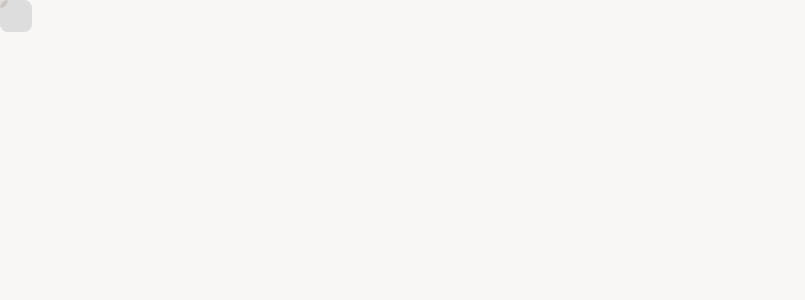
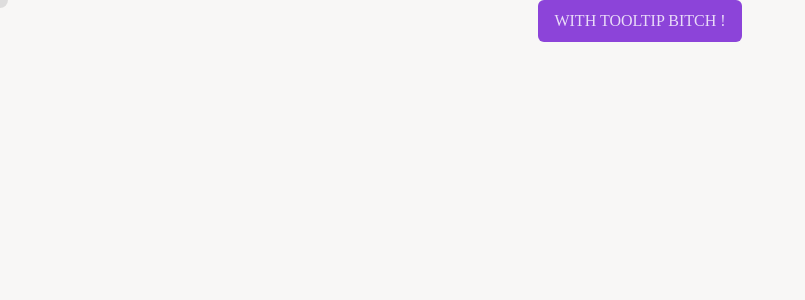
Before and after one commit to DindieWestWood/dimitridrouet.com, a React (Vite) app: page / in a window 1280 px wide. Shown: the top 300 px of the page, without its empty margins (0-805 px from the left). Built offline with nearby package versions, Linux system fonts and the light colour scheme.

Commit message:
ajout du composant button

```diff
--- a/src/App.tsx
+++ b/src/App.tsx
@@ -1,12 +1,16 @@
+import { useRef } from "react"
 import AnimatedBackground from "./component/animated-background/AnimatedBackground"
-import Cursor from "./component/cursor/Cursor"
+import Button from "./component/button/Button"
+import Cursor, { CursorControl } from "./component/cursor/Cursor"
 
 function App() {
+  const cursorRef = useRef<CursorControl>(null);
 
   return (
     <>
       <AnimatedBackground />
-      <Cursor/>
+      <Cursor ref={cursorRef}/>
+      <Button cursorRef={cursorRef} tooltip="Tooltip">With Tooltip Bitch !</Button>
     </>
   )
 }
--- a/src/assets/scripts/utils.tsx
+++ b/src/assets/scripts/utils.tsx
@@ -1,3 +1,12 @@
+import { ReactNode, RefObject } from "react";
+import { CursorControl } from "../../component/cursor/Cursor";
+
+export const CLASSES = {
+  BACKGROUND: "background",
+  HOVER_EFFECT: "hover-effect",
+  ACTIVE_EFFECT: "active-effect"
+}
+
 export interface Position {
   x: number;
   y: number;
@@ -9,4 +18,10 @@ export interface Translation {
   z: number;
 }
 
+export interface CursorTriggerProps {
+  cursorRef?: RefObject<CursorControl>;
+  tooltip?: ReactNode;
+  icon?: string;
+}
+
 export const DEFAULT_POSITION: Position = { x: 0, y: 0 }
--- /dev/null
+++ b/src/assets/stylesheets/colors.scss
@@ -0,0 +1,11 @@
+//general
+$background: #f8f7f6;
+$accent-500: #ef4d9b;
+$main-500: #8c44d9;
+
+//effect
+$hover-effect: rgba(255, 255, 255, .25);
+$active-effect: rgba(0, 0, 0, .15);
+
+//texts
+$light-primary-text: rgba(255, 255, 255, .81);
--- a/src/assets/stylesheets/elevations.scss
+++ b/src/assets/stylesheets/elevations.scss
@@ -1 +1,2 @@
 $cursor-elevation: 999;
+$button-elevation: 1;
--- /dev/null
+++ b/src/assets/stylesheets/fonts.scss
@@ -0,0 +1 @@
+$martian-mono: 'Martian Mono';
--- /dev/null
+++ b/src/assets/stylesheets/radius.scss
@@ -0,0 +1 @@
+$button-radius: .375rem;
--- /dev/null
+++ b/src/assets/stylesheets/spacing.scss
@@ -0,0 +1,2 @@
+$button-vertical-padding: .75rem;
+$button-horizontal-padding: 1rem;
--- /dev/null
+++ b/src/component/button/Button.scss
@@ -0,0 +1,58 @@
+@import "../../assets/stylesheets/colors.scss";
+@import "../../assets/stylesheets/elevations.scss";
+@import "../../assets/stylesheets/radius.scss";
+@import "../../assets/stylesheets/spacing.scss";
+@import "../../assets/stylesheets/fonts.scss";
+
+button {
+  position: relative;
+  display: flex;
+  align-items: center;
+  justify-content: center;
+  padding: $button-vertical-padding $button-horizontal-padding;
+  overflow: hidden;
+  z-index: $button-elevation;
+
+  border: unset;
+  border-radius: $button-radius;
+  background: unset;
+  color: $light-primary-text;
+  font-family: "Martian Mono";
+  font-size: 1rem;
+  font-weight: 400;
+  text-transform: uppercase;
+
+  .background {
+    position: absolute;
+    inset: 0;
+    z-index: ($button-elevation - 4);
+    background-color: $main-500;
+  }
+
+  .hover-effect {
+    --effect-size: 0%;
+    --effect-position: 50% 50%;
+    position: absolute;
+    display: flex;
+    align-items: center;
+    justify-content: center;
+    inset: 0;
+    z-index: ($button-elevation - 3);
+
+    background: $accent-500;
+    clip-path: circle(var(--effect-size) at var(--effect-position));
+    pointer-events: none;
+  }
+
+  .active-effect {
+    --effect-size: 0%;
+    --effect-position: 50% 50%;
+    position: absolute;
+    inset: 0;
+    z-index: ($button-elevation - 2);
+
+    background: $active-effect;
+    clip-path: circle(var(--effect-size) at var(--effect-position));
+    pointer-events: none;
+  }
+}
--- /dev/null
+++ b/src/component/button/Button.tsx
@@ -0,0 +1,67 @@
+import { ReactNode, useRef } from "react";
+import "./Button.scss";
+import { Power3, gsap } from "gsap";
+import { CLASSES, CursorTriggerProps, Position } from "../../assets/scripts/utils";
+
+export interface ButtonProps extends CursorTriggerProps {
+  handleClick?: () => void,
+  children?: ReactNode,
+}
+
+export default function Button ({handleClick, tooltip, cursorRef, children}: ButtonProps) {
+  const hoverEffectRef = useRef<HTMLDivElement>(null);
+  const hoverTimelineRef = useRef<gsap.core.Timeline>(gsap.timeline());
+
+  const activeEffectRef = useRef<HTMLDivElement>(null);
+  const activeTimelineRef = useRef<gsap.core.Timeline>(gsap.timeline());
+
+  const handlePointerEnter = (event: React.PointerEvent<HTMLButtonElement>) => {
+    triggerEffect(event, hoverEffectRef, hoverTimelineRef, true);
+    cursorRef?.current?.open(tooltip);
+  }
+
+  const handlePointerLeave = (event: React.PointerEvent<HTMLButtonElement>) => {
+    triggerEffect(event, hoverEffectRef, hoverTimelineRef, false);
+    cursorRef?.current?.close();
+  };
+
+  const triggerEffect = (
+    event: React.PointerEvent<HTMLButtonElement>,
+    elementRef: React.RefObject<HTMLDivElement>,
+    timelineRef: React.MutableRefObject<gsap.core.Timeline>,
+    show: boolean) => {
+      const rect = (event.target as HTMLButtonElement).getBoundingClientRect();
+      const size = show ? getSize(rect) : 0;
+      const center = getCenter(rect, {x: event.clientX, y: event.clientY });
+
+      timelineRef?.current
+        .set(elementRef?.current, { "--effect-position": `${center.x}% ${center.y}%` })
+        .to(elementRef?.current, { duration: .3, ease: Power3.easeInOut, "--effect-size": `${size}%` });
+  };
+
+  const getCenter = (rect: DOMRect, position: Position): Position => {
+    return {
+      x: ((position.x - rect.left) / rect.width) * 100,
+      y: ((position.y - rect.top) / rect.height) * 100
+    } as Position;
+  }
+
+  const getSize = (rect: DOMRect): number => {
+    const { width: width, height: height } = rect;
+    const h = Math.sqrt(Math.pow(width, 2) + Math.pow(height, 2));
+    return (h / Math.max(width, height)) * 150;
+  }
+
+  return (
+    <button onClick={handleClick}
+      onPointerEnter={handlePointerEnter}
+      onPointerLeave={handlePointerLeave}
+      onPointerDown={($event) => triggerEffect($event, activeEffectRef, activeTimelineRef, true)}
+      onPointerUp={($event) => triggerEffect($event, activeEffectRef, activeTimelineRef, false)}>
+        <div className={CLASSES.BACKGROUND}/>
+        <div className={CLASSES.HOVER_EFFECT} ref={hoverEffectRef}/>
+        <div className={CLASSES.ACTIVE_EFFECT} ref={activeEffectRef}/>
+        {children}
+    </button>
+  );
+}
--- a/src/component/cursor/Cursor.scss
+++ b/src/component/cursor/Cursor.scss
@@ -6,6 +6,7 @@
   align-items: center;
   justify-content: center;
   z-index: $cursor-elevation;
+  pointer-events: none;
 }
 
 .cursor-pointer {
@@ -15,7 +16,6 @@
 
   background-color: rgba(0, 0, 0, .1);
   border-radius: 50%;
-  pointer-events: none;
 }
 
 .cursor-tooltip {
@@ -27,6 +27,8 @@
 
   background-color: rgba(0, 0, 0, .1);
   border-radius: .5rem;
+
+  scale: 0;
 }
 
 .open {
--- a/src/component/cursor/Cursor.tsx
+++ b/src/component/cursor/Cursor.tsx
@@ -1,7 +1,7 @@
-import { useEffect, useRef, useState } from "react";
+import { ReactNode, forwardRef, useEffect, useImperativeHandle, useRef, useState } from "react";
 import { DEFAULT_POSITION, Position, Translation } from "../../assets/scripts/utils";
 import "./Cursor.scss";
-import { gsap } from "gsap";
+import { Back, Power3, gsap } from "gsap";
 
 
 const CLASSES = {
@@ -17,16 +17,24 @@ const DEFAULT_TRANSLATION: Translation = {
 }
 
 export interface CursorProps { }
+export interface CursorControl {
+  open: (tooltip?: ReactNode) => void,
+  close: () => void
+}
 
-export default function Cursor({ }: CursorProps) {
+export const Cursor = forwardRef<CursorControl, CursorProps>((props, ref) => {
   const [targetPosition, setTargetPosition] = useState<Position>(DEFAULT_POSITION);
   const [renderedPosition, setRenderedPosition] = useState<Position>(DEFAULT_POSITION);
+  const [tooltip, setTooltip] = useState<ReactNode>(null);
 
+  const pointerTimelineRef = useRef<gsap.core.Timeline>(gsap.timeline());
+  const tooltipTimelineRef = useRef<gsap.core.Timeline>(gsap.timeline());
   const tooltipRef = useRef<HTMLDivElement>(null);
   const positionRef = useRef<Position>(renderedPosition);
   const translationRef = useRef<Translation>(DEFAULT_TRANSLATION);
   const requestRef = useRef<number>();
-  const speed = .085;
+  const speed = .067;
+
 
   const handleMouseMove = (e: MouseEvent) => {
     setTargetPosition({ x: e.clientX, y: e.clientY });
@@ -81,6 +89,27 @@ export default function Cursor({ }: CursorProps) {
     requestRef.current = requestAnimationFrame(animate);
   }
 
+  const open = (tt?: ReactNode) => {
+    pointerTimelineRef?.current.kill();
+    pointerTimelineRef.current = gsap.timeline();
+    pointerTimelineRef.current.to(`.${CLASSES.POINTER}`,  { duration: .4, ease: Back.easeOut.config(3), scale: 2 });
+
+    if (tt) {
+      tooltipTimelineRef?.current
+        .call(() => setTooltip(tt))
+        .to(`.${CLASSES.TOOLTIP}`, { duration: .6, ease: Back.easeOut.config(3), scale: 1 });
+    }
+  }
+
+  const close = () => {
+    console.log("CLOSE");
+    pointerTimelineRef.current.to(`.${CLASSES.POINTER}`,  { duration: .4, ease: Back.easeIn.config(3), scale: 1 });
+    if (tooltip) {
+      tooltipTimelineRef?.current
+        .to(`.${CLASSES.TOOLTIP}`, { duration: .2, ease: Back.easeIn.config(3), scale: 0 })
+    }
+  }
+
   useEffect(() => {
     window.addEventListener('mousemove', handleMouseMove);
 
@@ -96,10 +125,20 @@ export default function Cursor({ }: CursorProps) {
     };
   }, [targetPosition, speed]);
 
+  useImperativeHandle(ref, () => ({
+    open: open,
+    close: close,
+    setTooltip: (tooltip: ReactNode) => setTooltip(tooltip)
+  }));
+
   return (
     <div className={CLASSES.HOST} style={{ left: `${renderedPosition.x}px`, top: `${renderedPosition.y}px` }}>
       <div className={CLASSES.POINTER}/>
-      <div className={CLASSES.TOOLTIP} ref={tooltipRef}/>
+      <div className={CLASSES.TOOLTIP} ref={tooltipRef}>
+        {tooltip}
+      </div>
     </div>
   )
-}
+});
+
+export default Cursor;
--- a/src/style.scss
+++ b/src/style.scss
@@ -1,3 +1,5 @@
+@import "./assets/stylesheets/colors.scss";
+
 * {
   box-sizing: border-box;
   margin: 0;
@@ -9,5 +11,12 @@ html {
 }
 
 body {
-  background-color: #f8f7f6;
+  min-height: 100vh;
+  background-color: $background;
 }
+
+#root {
+  display: flex;
+  align-items: center;
+  justify-content: center;
+}
```
